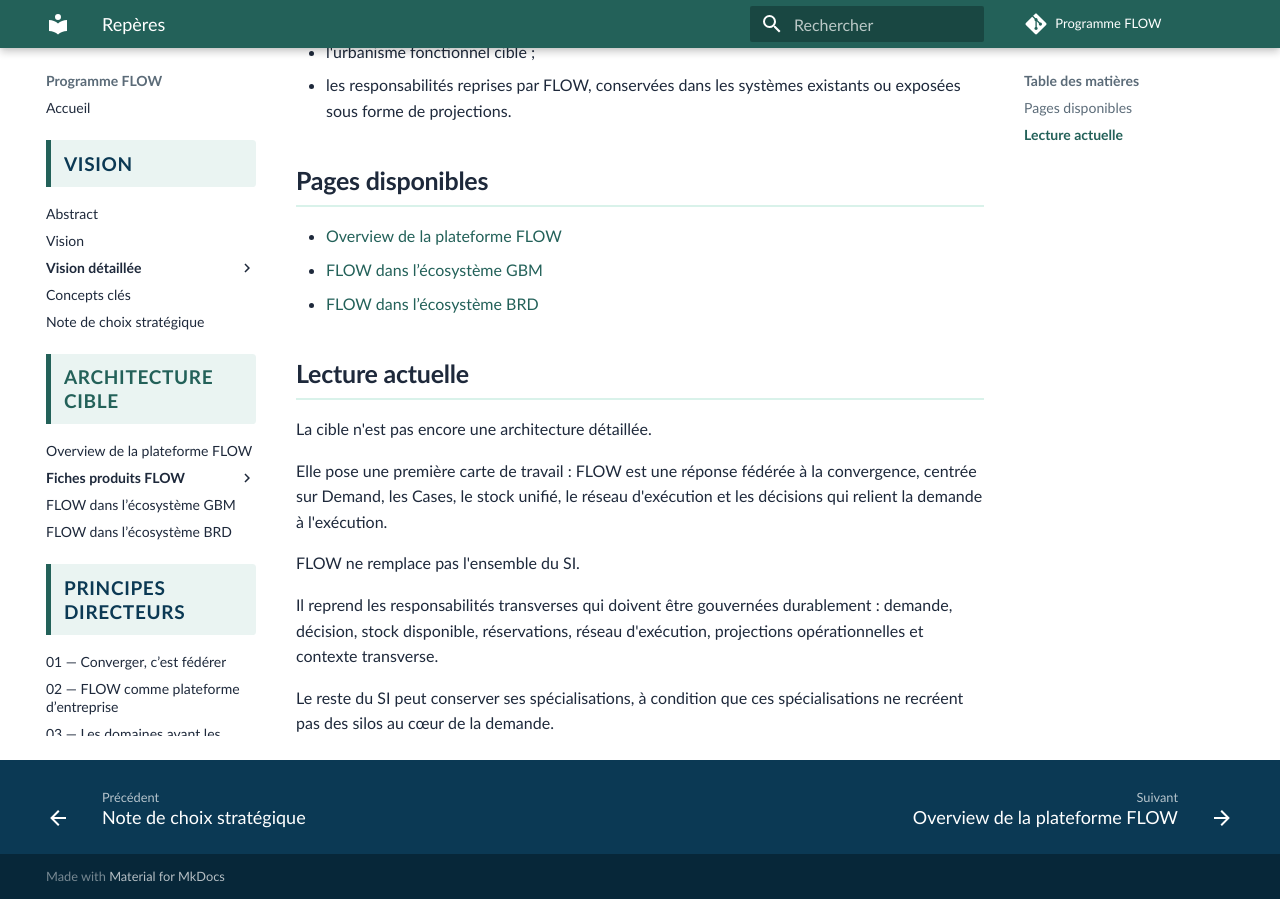
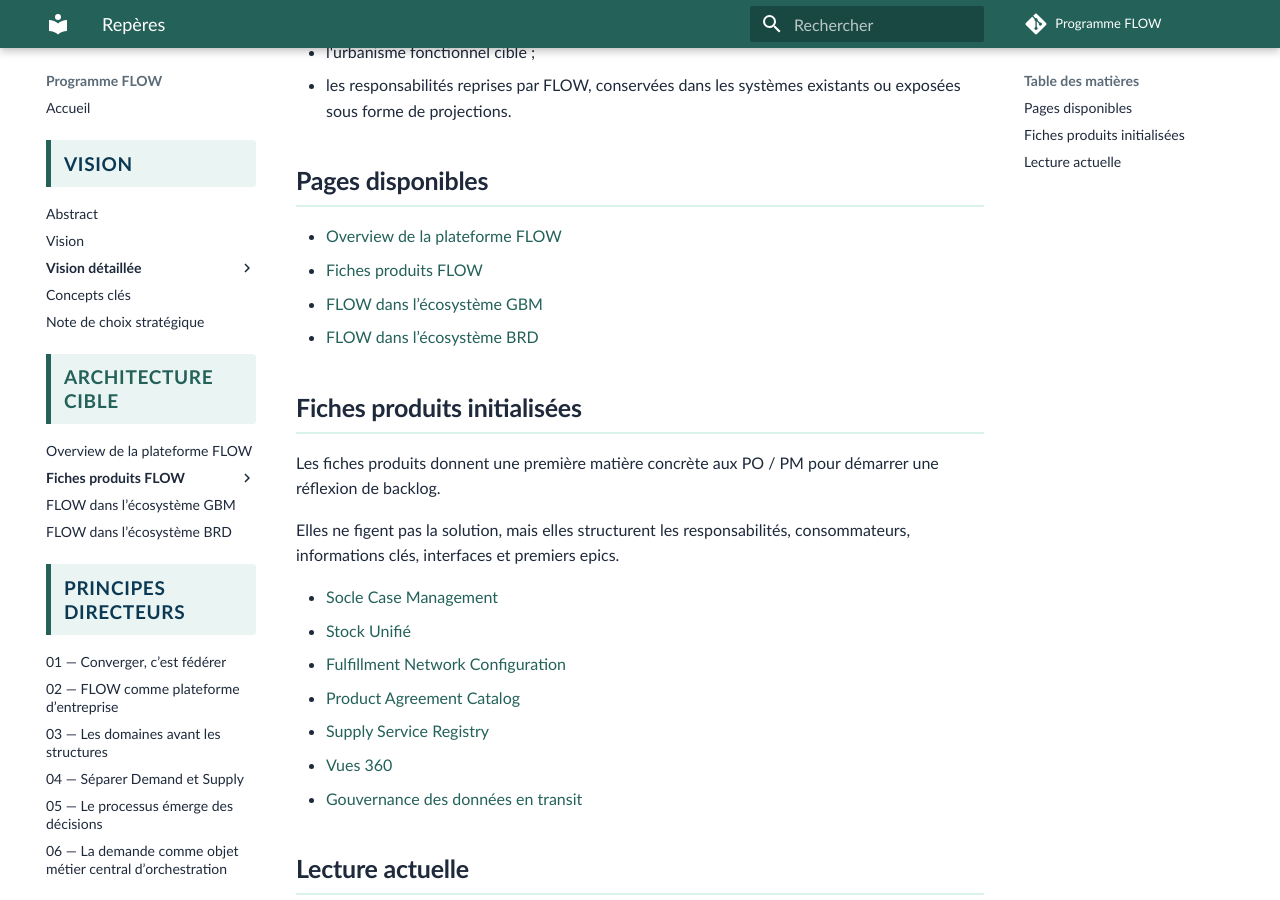
Before and after one commit to laurent-sintes/FLOW-Program, an MkDocs documentation site: the page built from docs/architecture-cible/index.md, in a window 1280 px wide and 900 px high, scrolled down 542 px. Built offline with MkDocs 1.6.1 and Material for MkDocs 9.7.7, drawn with Linux system fonts in a browser that asks for light colours; comment, search, counter and statistics services are not loaded.

Commit message:
Référencer les fiches produits dans l'architecture cible

```diff
--- a/docs/architecture-cible/index.md
+++ b/docs/architecture-cible/index.md
@@ -19,8 +19,23 @@ L'architecture cible décrit progressivement comment cette ambition peut se mat
 ## Pages disponibles
 
 - [Overview de la plateforme FLOW](overview-plateforme-flow.md)
+- [Fiches produits FLOW](produits/index.md)
 - [FLOW dans l’écosystème GBM](flow-dans-ecosysteme-gbm.md)
 - [FLOW dans l’écosystème BRD](flow-dans-ecosysteme-brd.md)
+
+## Fiches produits initialisées
+
+Les fiches produits donnent une première matière concrète aux PO / PM pour démarrer une réflexion de backlog.
+
+Elles ne figent pas la solution, mais elles structurent les responsabilités, consommateurs, informations clés, interfaces et premiers epics.
+
+- [Socle Case Management](produits/socle-case-management.md)
+- [Stock Unifié](produits/stock-unifie.md)
+- [Fulfillment Network Configuration](produits/fulfillment-network-configuration.md)
+- [Product Agreement Catalog](produits/product-agreement-catalog.md)
+- [Supply Service Registry](produits/supply-service-registry.md)
+- [Vues 360](produits/vues-360.md)
+- [Gouvernance des données en transit](produits/gouvernance-donnees-transit.md)
 
 ## Lecture actuelle
 
```
